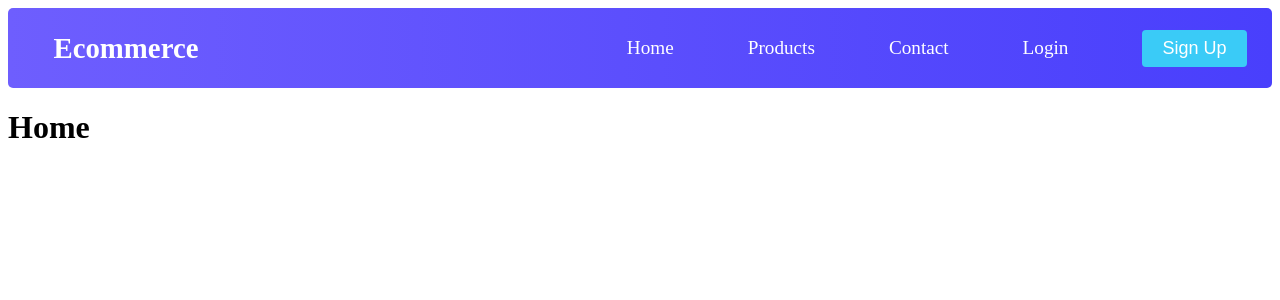
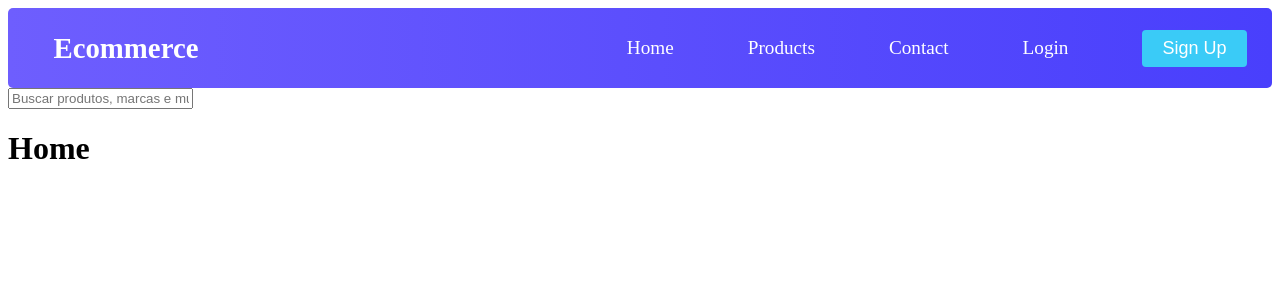
Before and after one commit to matheusGolmini/front-react, a React (Create React App) app: page / in a window 1280 px wide. Shown: the top 300 px of the page. Built offline with nearby package versions, Linux system fonts and the light colour scheme; the HTML template or start-up script is replaced by a standard one.

Commit message:
feat: component search

```diff
--- a/src/component/Navbar/Navbar.tsx
+++ b/src/component/Navbar/Navbar.tsx
@@ -1,6 +1,7 @@
 import React, { Component } from 'react';
 import { MenuItems } from './MenulItems';
 import { Button } from '../Buttom/Button';
+import Search from '../Search/Search'
 import { Link } from 'react-router-dom'
 import './Navbar.css'
 
@@ -13,6 +14,7 @@ class Navbar extends Component {
 
     render(){
         return(
+            <>
                 <nav className="NavbarItems">
                     <h1 className="navbar-logo">Ecommerce<i className="fab fa-react" /></h1>
                     <div className="menu-icon" onClick={this.handleClick}>
@@ -37,6 +39,8 @@ class Navbar extends Component {
                         <Button>Sign Up</Button>
                     </Link>
                 </nav>
+                <Search />
+            </>
         )
     }
 }
--- /dev/null
+++ b/src/component/Search/Search.tsx
@@ -0,0 +1,16 @@
+import React, { Component } from 'react'
+
+
+
+
+class Search extends Component {
+
+    render() {
+        return(
+            <input type="text" placeholder="Buscar produtos, marcas e muito mais..." className='search'>
+            </input>
+        )
+    }
+}
+
+export default Search
```
Also changed, not shown: src/component/Search/Search.css (added). Lines whose indentation alone changed are shown as unchanged.
